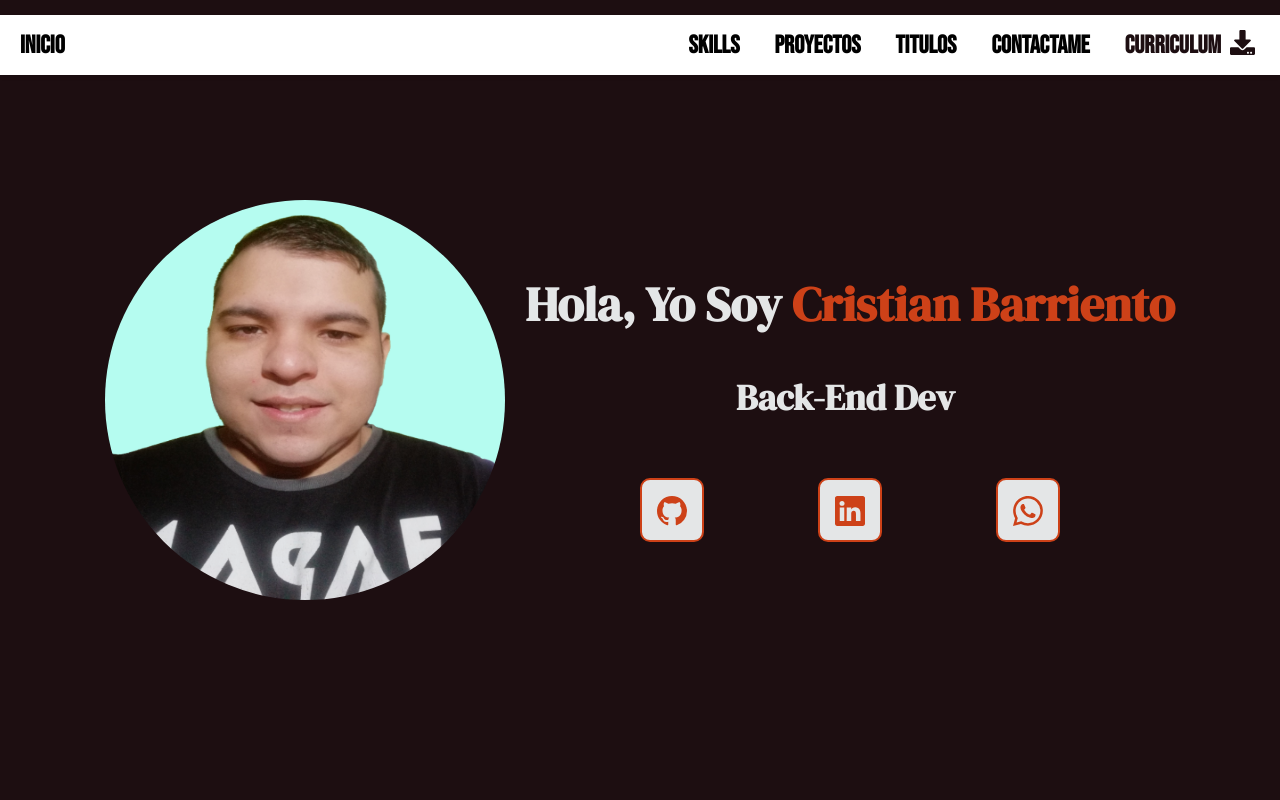
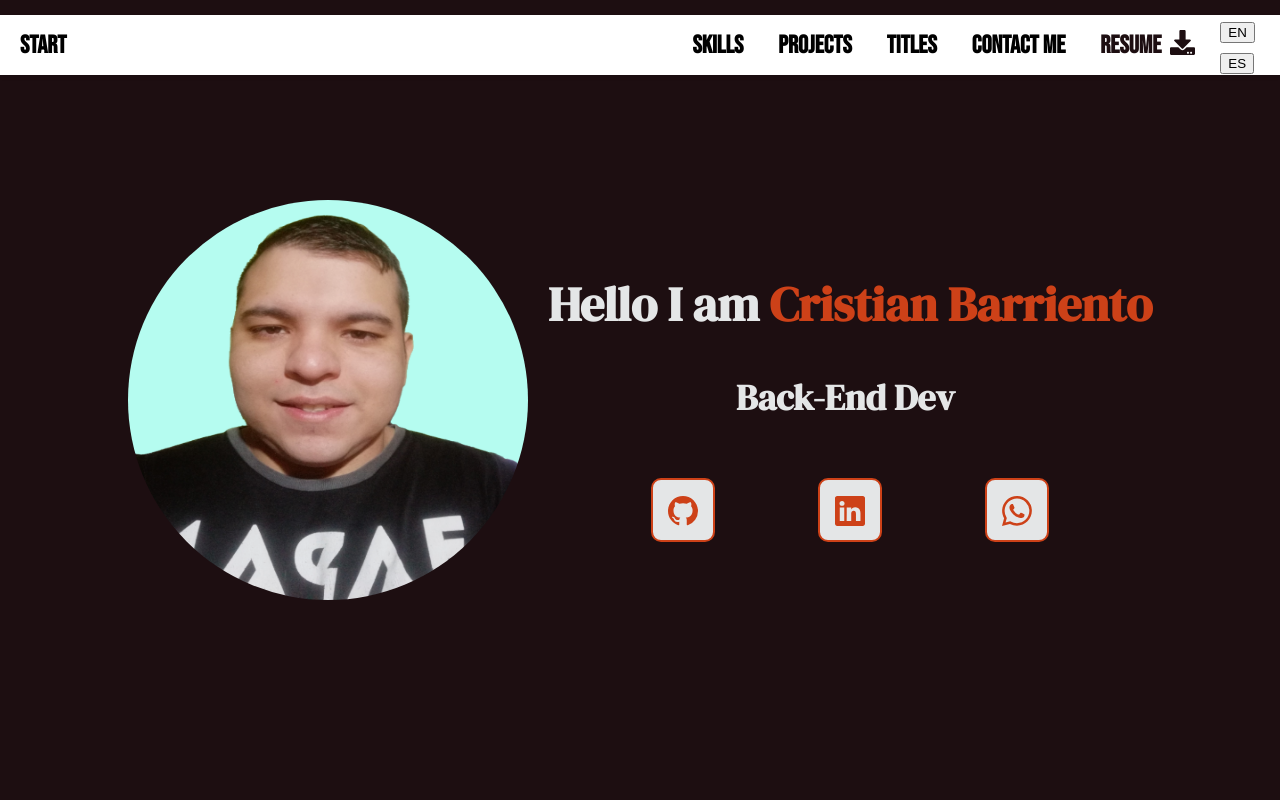
Before and after one commit to cristiangaby112/Portfolio_V2, a React (Create React App) app: page / in a window 1280 px wide. Shown: the top 800 px of the page. Built offline with nearby package versions, Linux system fonts and the light colour scheme.

Commit message:
cambios en los idiomas de navbar y home

```diff
--- a/src/components/NavBar/NavBar.jsx
+++ b/src/components/NavBar/NavBar.jsx
@@ -2,7 +2,11 @@ import React, { useState } from "react";
 import { Link } from "react-scroll";
 import s from "./NavBar.module.css";
 import { FaDownload, FaBars } from "react-icons/fa";
+import { useTranslation } from "react-i18next";
+import ButtonTranslation from "../Button/ButtonTranslation";
+
 const NavBar = () => {
+  const { t } = useTranslation("translation");
   const [visible, setVisible] = useState(false);
   console.log(visible);
   const toggleMenu = () => {
@@ -15,24 +19,24 @@ const NavBar = () => {
       <button className={s.nav_toggle} onClick= {toggleMenu}><FaBars/></button>
       <div className={s.inicio}>
         <Link to="inicio" smooth={true} className={s.link} >
-          Inicio
+          {t('Nav_container.Inicio')}
         </Link>
       </div>
       <div className={`${s.rutas} ${visible && s.nav_menu_visible}`}>
         <Link to="skills" smooth={true} duration={1000} className={s.link} onClick={toggleMenu}>
-          Skills
+        {t('Nav_container.Habilidades')}
         </Link>
 
         <Link to="proyectos" smooth={true} className={s.link}  onClick={toggleMenu}>
-          Proyectos
+        {t('Nav_container.Proyectos')}
         </Link>
 
         <Link to="titulos" smooth={true} className={s.link}  onClick={toggleMenu}>
-          Titulos
+        {t('Nav_container.Titulos')}
         </Link>
 
         <Link to="contactame" smooth={true} className={s.link}  onClick={toggleMenu}>
-          Contactame
+        {t('Nav_container.Contactame')}
         </Link>
 
         <a
@@ -40,11 +44,15 @@ const NavBar = () => {
           href="https://drive.google.com/uc?id=1QFUk5iYkDLUAVE218Xn6eiTqviCKXMWx&export=download"
           download="Barriento_CV.pdf"
         >
-          Curriculum{" "}
+        {t('Nav_container.Curriculum')}{" "}
           <div>
             <FaDownload className={s.icon} />
           </div>
         </a>
+      </div>
+      <div>
+        <ButtonTranslation idioma="EN"/>
+        <ButtonTranslation idioma="ES"/>
       </div>
     </div>
   );
--- a/src/pages/Home/Home.jsx
+++ b/src/pages/Home/Home.jsx
@@ -2,16 +2,19 @@ import React from 'react';
 import s from './Home.module.css';
 import fotoperfil from '../../asset/img/fotoperfil.png';
 import Typical from 'react-typical';
-import {BsGithub, BsLinkedin, BsWhatsapp} from "react-icons/bs"
+import {BsGithub, BsLinkedin, BsWhatsapp} from "react-icons/bs";
+import { useTranslation } from "react-i18next";
 
 const Home = () => {
+  const { t } = useTranslation("translation");
+
   return (
     <div id="inicio" className={s.container_home}>
       <div className={s.container_img}>
         <img src={fotoperfil} alt="foto" width="400px" height="400px" />
       </div>
       <div className={s.container_texto}>
-        <h1>Hola, Yo Soy <span className={s.minombre}>Cristian Barriento</span></h1>
+        <h1>{t('Home.Hola, Yo Soy')} <span className={s.minombre}>Cristian Barriento</span></h1>
         <h2>
           <Typical
             steps={[
```
